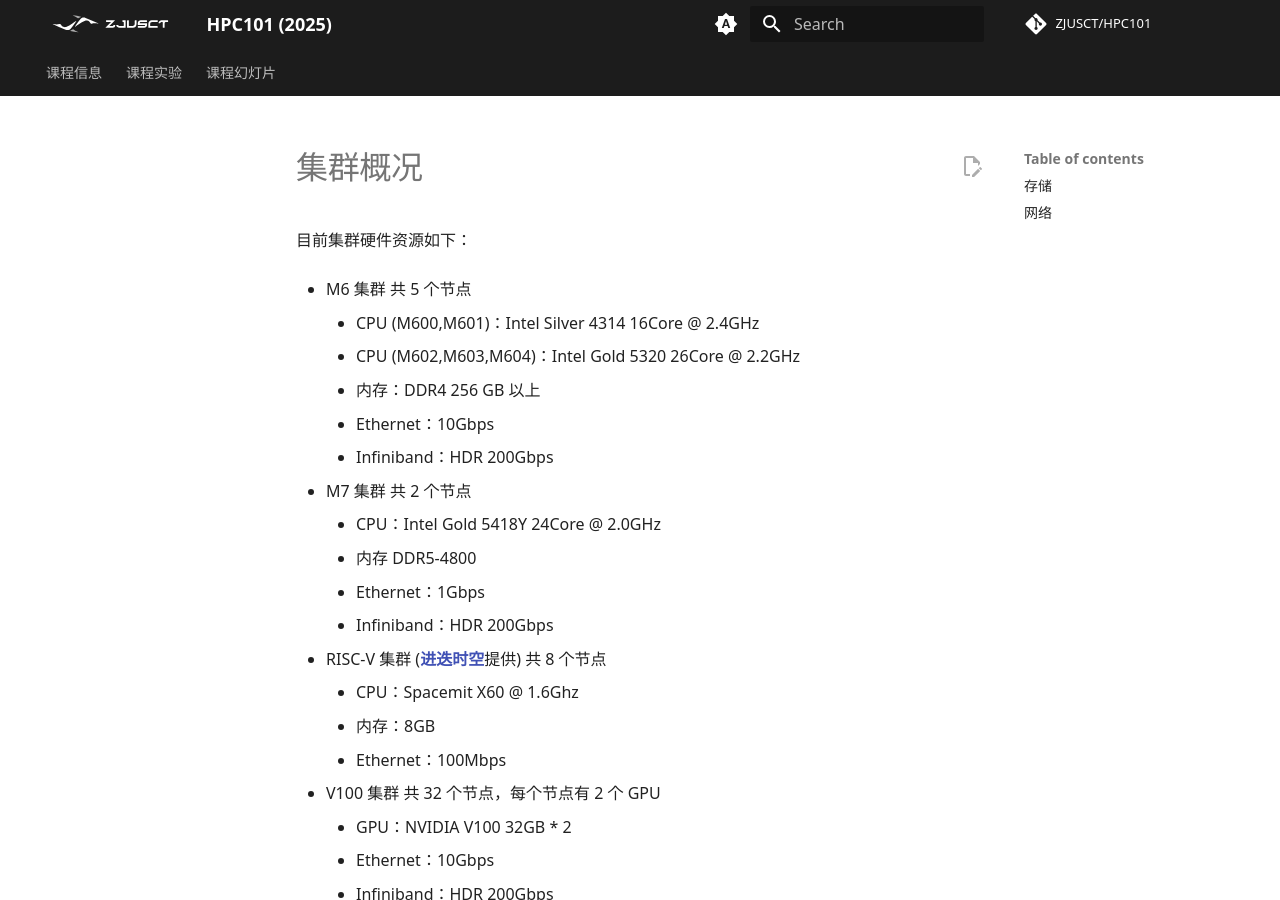
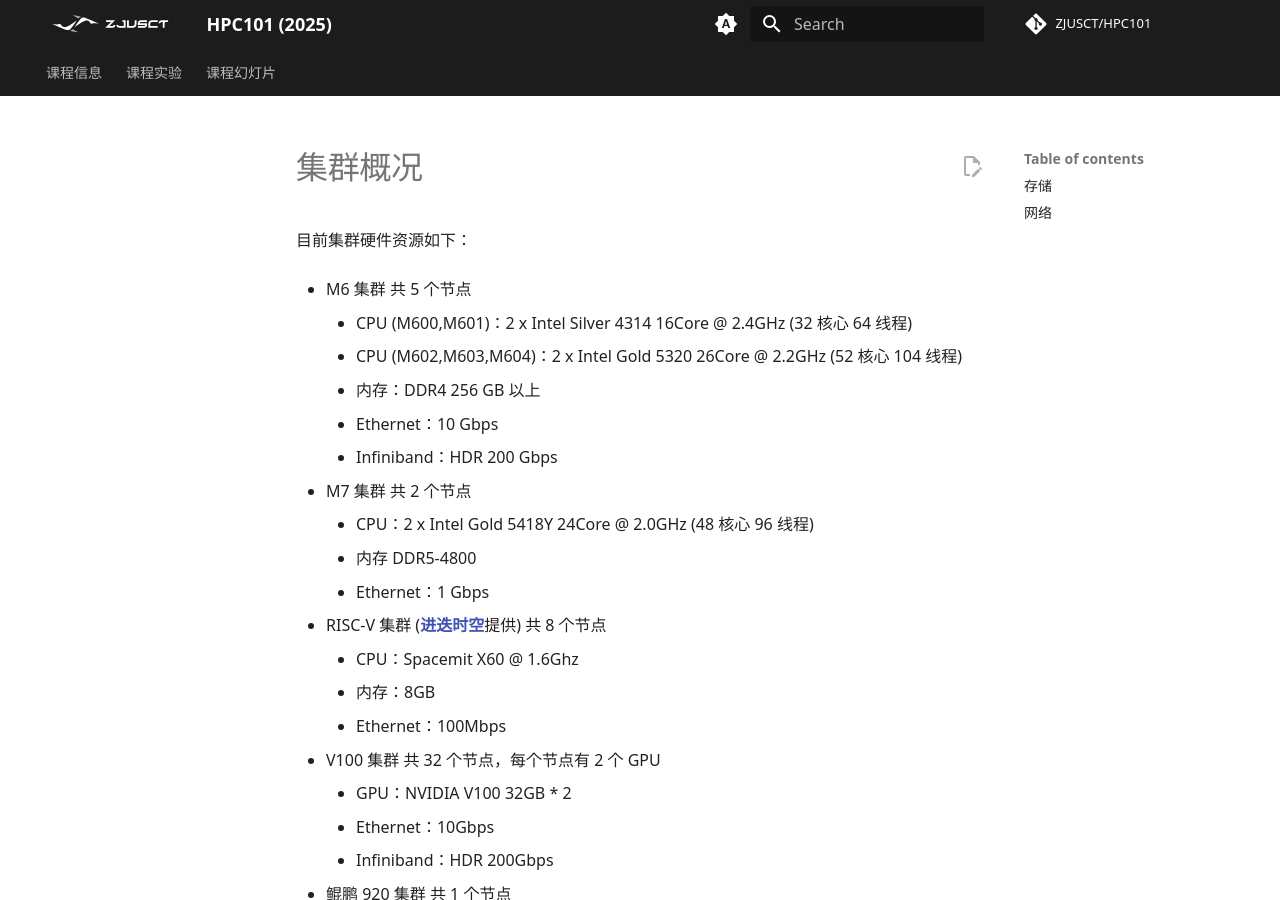
Before and after one commit to wys917/HPC101, an MkDocs documentation site: the page built from docs/guide/overview.md, in a window 1280 px wide and 900 px high. Built offline with MkDocs 1.6.1 and Material for MkDocs 9.7.7, drawn with Linux system fonts in a browser that asks for light colours; some web fonts are replaced; comment, search, counter and statistics services are not loaded.

Commit message:
feat: update cluster hardware overview

```diff
--- a/docs/guide/overview.md
+++ b/docs/guide/overview.md
@@ -3,17 +3,16 @@
 目前集群硬件资源如下：
 
 - M6 集群 共 5 个节点
-    - CPU (M600,M601)：Intel Silver 4314 16Core @ 2.4GHz
-    - CPU (M602,M603,M604)：Intel Gold 5320 26Core @ 2.2GHz
+    - CPU (M600,M601)：2 x Intel Silver 4314 16Core @ 2.4GHz (32 核心 64 线程)
+    - CPU (M602,M603,M604)：2 x Intel Gold 5320 26Core @ 2.2GHz (52 核心 104 线程)
     - 内存：DDR4 256 GB 以上
-    - Ethernet：10Gbps
-    - Infiniband：HDR 200Gbps
+    - Ethernet：10 Gbps
+    - Infiniband：HDR 200 Gbps
 
 - M7 集群 共 2 个节点
-    - CPU：Intel Gold 5418Y 24Core @ 2.0GHz
+    - CPU：2 x Intel Gold 5418Y 24Core @ 2.0GHz (48 核心 96 线程)
     - 内存 DDR5-4800
-    - Ethernet：1Gbps
-    - Infiniband：HDR 200Gbps
+    - Ethernet：1 Gbps
 
 - RISC-V 集群 ([**进迭时空**](https://www.spacemit.com/)提供) 共 8 个节点
     - CPU：Spacemit X60 @ 1.6Ghz
```
